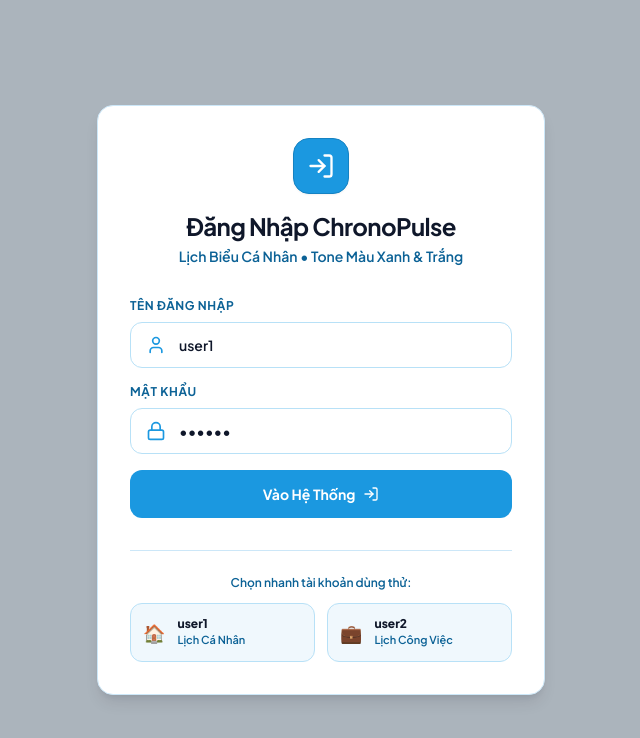
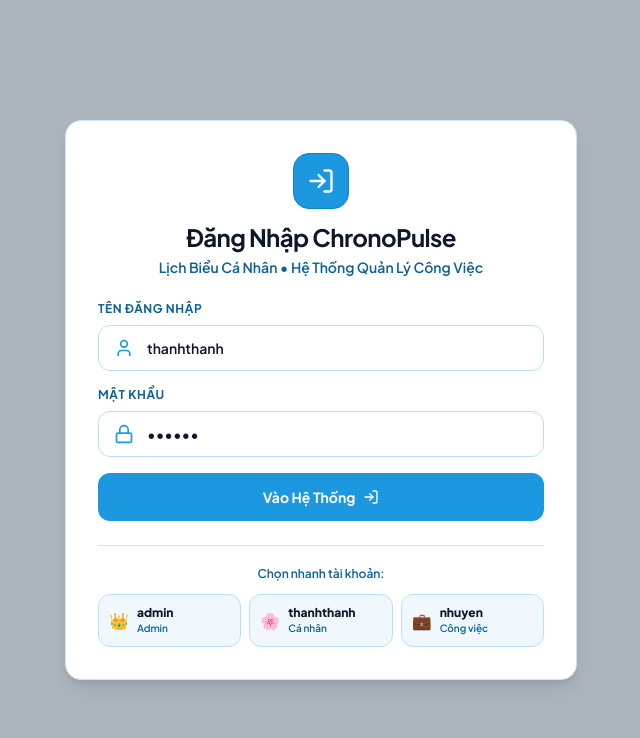
Before and after one commit to quan20pg2003/calendar_Thanh, a React (Vite) app: page / in a window 1280 px wide. Shown: the top 738 px of the page, without its empty margins (319-959 px from the left). Built offline with nearby package versions, Linux system fonts and the light colour scheme.

Commit message:
Add 3 database accounts: admin, thanhthanh, nhuyen

```diff
--- a/src/components/LoginModal.tsx
+++ b/src/components/LoginModal.tsx
@@ -9,7 +9,7 @@ interface LoginModalProps {
 }
 
 export const LoginModal: React.FC<LoginModalProps> = ({ onLoginSuccess }) => {
-  const [username, setUsername] = useState('user1');
+  const [username, setUsername] = useState('thanhthanh');
   const [password, setPassword] = useState('123456');
   const [error, setError] = useState('');
 
@@ -36,18 +36,18 @@ export const LoginModal: React.FC<LoginModalProps> = ({ onLoginSuccess }) => {
   };
 
   return (
-    <div className="fixed inset-0 z-50 flex items-center justify-center p-4 bg-slate-900/30 backdrop-blur-xs font-vietnam">
+    <div className="fixed inset-0 z-50 flex items-center justify-center p-4 bg-slate-900/30 backdrop-blur-xs font-jakarta">
       <motion.div
         initial={{ opacity: 0, scale: 0.96, y: 10 }}
         animate={{ opacity: 1, scale: 1, y: 0 }}
-        className="w-full max-w-md p-8 rounded-2xl border border-[#cce7f8] shadow-lg relative overflow-hidden bg-white text-slate-800"
+        className="w-full max-w-lg p-8 rounded-2xl border border-[#cce7f8] shadow-lg relative overflow-hidden bg-white text-slate-800"
       >
-        <div className="text-center mb-8">
-          <div className="w-14 h-14 bg-[#1b98e0] rounded-2xl flex items-center justify-center mx-auto mb-4 text-white font-bold border border-[#1582c2] shadow-sm">
+        <div className="text-center mb-6">
+          <div className="w-14 h-14 bg-[#1b98e0] rounded-2xl flex items-center justify-center mx-auto mb-3 text-white font-bold border border-[#1582c2] shadow-sm">
             <LogIn className="w-7 h-7 text-white" />
           </div>
           <h2 className="text-2xl font-bold text-slate-900 tracking-tight">Đăng Nhập ChronoPulse</h2>
-          <p className="text-sm text-[#0c6296] font-semibold mt-1">Lịch Biểu Cá Nhân • Tone Màu Xanh & Trắng</p>
+          <p className="text-sm text-[#0c6296] font-semibold mt-1">Lịch Biểu Cá Nhân • Hệ Thống Quản Lý Công Việc</p>
         </div>
 
         {error && (
@@ -72,7 +72,7 @@ export const LoginModal: React.FC<LoginModalProps> = ({ onLoginSuccess }) => {
                 type="text"
                 value={username}
                 onChange={(e) => setUsername(e.target.value)}
-                placeholder="Nhập username (e.g. user1)"
+                placeholder="Nhập username (e.g. admin, thanhthanh, nhuyen...)"
                 required
                 className="w-full pl-12 pr-4 py-3 glass-input rounded-xl text-sm focus:ring-2 focus:ring-[#1b98e0] transition-all font-semibold text-slate-900 border border-[#b8e1f7]"
               />
@@ -105,30 +105,43 @@ export const LoginModal: React.FC<LoginModalProps> = ({ onLoginSuccess }) => {
           </button>
         </form>
 
-        {/* Quick selection of hardcoded accounts */}
-        <div className="mt-8 pt-6 border-t border-[#cce7f8] text-center">
-          <p className="text-xs text-[#0c6296] mb-3 font-semibold">Chọn nhanh tài khoản dùng thử:</p>
-          <div className="grid grid-cols-2 gap-3">
+        {/* Quick selection of accounts */}
+        <div className="mt-6 pt-5 border-t border-[#cce7f8] text-center">
+          <p className="text-xs text-[#0c6296] mb-3 font-semibold">Chọn nhanh tài khoản:</p>
+          <div className="grid grid-cols-3 gap-2">
             <button
               type="button"
-              onClick={() => handleQuickLogin('user1')}
-              className="p-3 bg-[#f0f8fd] hover:bg-[#e0f2fe] rounded-xl transition-all text-left flex items-center gap-3 border border-[#b8e1f7] group"
+              onClick={() => handleQuickLogin('admin')}
+              className="p-2.5 bg-[#f0f8fd] hover:bg-[#e0f2fe] rounded-xl transition-all text-left flex items-center gap-2 border border-[#b8e1f7] group"
             >
-              <span className="text-lg">🏠</span>
+              <span className="text-base">👑</span>
               <div>
-                <div className="text-xs font-extrabold text-slate-900 group-hover:text-[#1b98e0] transition-colors">user1</div>
-                <div className="text-[11px] text-[#0c6296] font-semibold">Lịch Cá Nhân</div>
+                <div className="text-xs font-extrabold text-slate-900 group-hover:text-[#1b98e0] transition-colors">admin</div>
+                <div className="text-[10px] text-[#0c6296] font-semibold">Admin</div>
               </div>
             </button>
+
             <button
               type="button"
-              onClick={() => handleQuickLogin('user2')}
-              className="p-3 bg-[#f0f8fd] hover:bg-[#e0f2fe] rounded-xl transition-all text-left flex items-center gap-3 border border-[#b8e1f7] group"
+              onClick={() => handleQuickLogin('thanhthanh')}
+              className="p-2.5 bg-[#f0f8fd] hover:bg-[#e0f2fe] rounded-xl transition-all text-left flex items-center gap-2 border border-[#b8e1f7] group"
             >
-              <span className="text-lg">💼</span>
+              <span className="text-base">🌸</span>
               <div>
-                <div className="text-xs font-extrabold text-slate-900 group-hover:text-[#1b98e0] transition-colors">user2</div>
-                <div className="text-[11px] text-[#0c6296] font-semibold">Lịch Công Việc</div>
+                <div className="text-xs font-extrabold text-slate-900 group-hover:text-[#1b98e0] transition-colors">thanhthanh</div>
+                <div className="text-[10px] text-[#0c6296] font-semibold">Cá nhân</div>
+              </div>
+            </button>
+
+            <button
+              type="button"
+              onClick={() => handleQuickLogin('nhuyen')}
+              className="p-2.5 bg-[#f0f8fd] hover:bg-[#e0f2fe] rounded-xl transition-all text-left flex items-center gap-2 border border-[#b8e1f7] group"
+            >
+              <span className="text-base">💼</span>
+              <div>
+                <div className="text-xs font-extrabold text-slate-900 group-hover:text-[#1b98e0] transition-colors">nhuyen</div>
+                <div className="text-[10px] text-[#0c6296] font-semibold">Công việc</div>
               </div>
             </button>
           </div>
--- a/src/utils/storage.ts
+++ b/src/utils/storage.ts
@@ -1,6 +1,18 @@
 import { Task, User } from '../types';
 
 export const HARDCODED_USERS: Record<string, { user: User; passwordHash: string }> = {
+  admin: {
+    user: { username: 'admin', name: 'Quản Trị Viên (Admin)', avatar: '👑', role: 'Admin' },
+    passwordHash: '123456',
+  },
+  thanhthanh: {
+    user: { username: 'thanhthanh', name: 'Thanh Thanh', avatar: '🌸', role: 'Personal' },
+    passwordHash: '123456',
+  },
+  nhuyen: {
+    user: { username: 'nhuyen', name: 'Nhuyên', avatar: '💼', role: 'Work' },
+    passwordHash: '123456',
+  },
   user1: {
     user: { username: 'user1', name: 'Nguyễn Văn A (Lịch Cá Nhân)', avatar: '🏠', role: 'Personal' },
     passwordHash: '123456',
```
Also changed, not shown: 1 other file (tests, documents, lock files or other folders).
